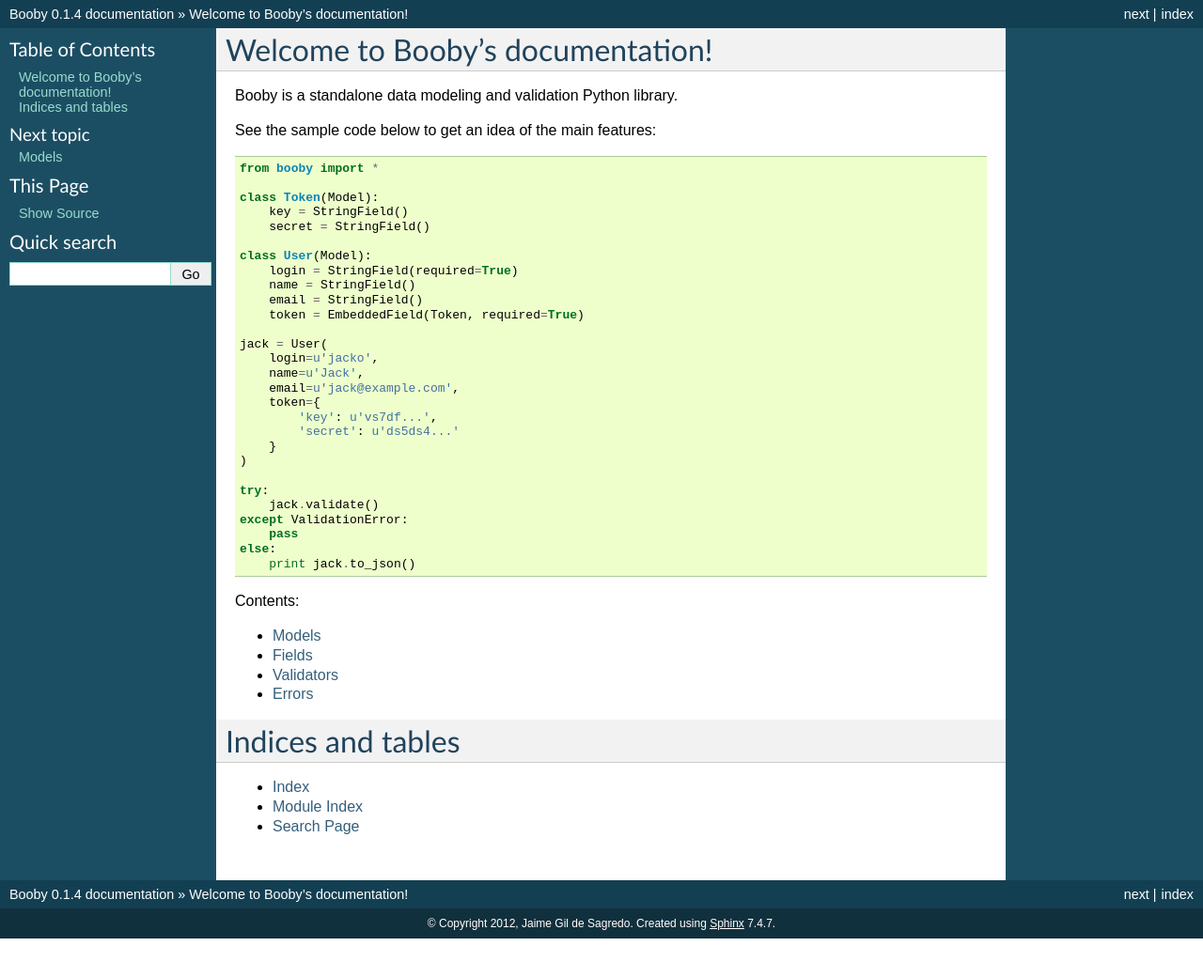
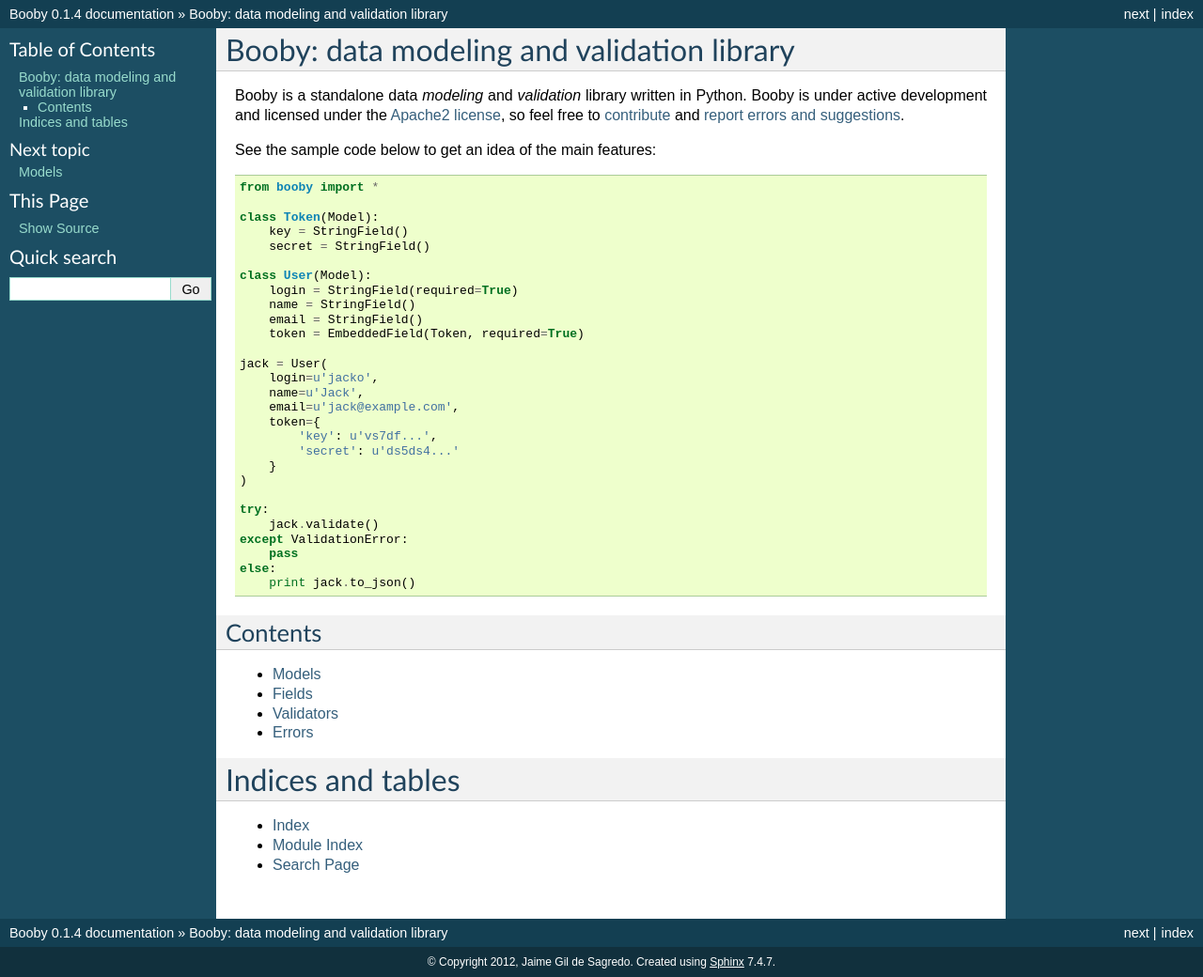
Before and after one commit to jaimegildesagredo/booby, a Sphinx documentation site: the page built from docs/index.rst, in a window 1280 px wide. Shown: the whole page at 94% size. Built offline with Sphinx 7.4.7, drawn with Linux system fonts in a browser that asks for light colours; before the commit the page ends 999 px from its top, so only the background shows below that.

Commit message:
Updated the docs index and added some related links

```diff
--- a/docs/index.rst
+++ b/docs/index.rst
@@ -1,12 +1,7 @@
-.. Booby documentation master file, created by
-   sphinx-quickstart on Fri Dec 28 14:02:27 2012.
-   You can adapt this file completely to your liking, but it should at least
-   contain the root `toctree` directive.
+Booby: data modeling and validation library
+===========================================
 
-Welcome to Booby's documentation!
-=================================
-
-Booby is a standalone data modeling and validation Python library.
+Booby is a standalone data `modeling` and `validation` library written in Python. Booby is under active development and licensed under the `Apache2 license <http://www.apache.org/licenses/LICENSE-2.0.html>`_, so feel free to `contribute <https://github.com/jaimegildesagredo/booby/pulls>`_ and `report errors and suggestions <https://github.com/jaimegildesagredo/booby/issues>`_.
 
 See the sample code below to get an idea of the main features::
 
@@ -39,7 +34,8 @@ See the sample code below to get an idea of the main features::
     else:
         print jack.to_json()
 
-Contents:
+Contents
+--------
 
 .. toctree::
     :maxdepth: 2
```
